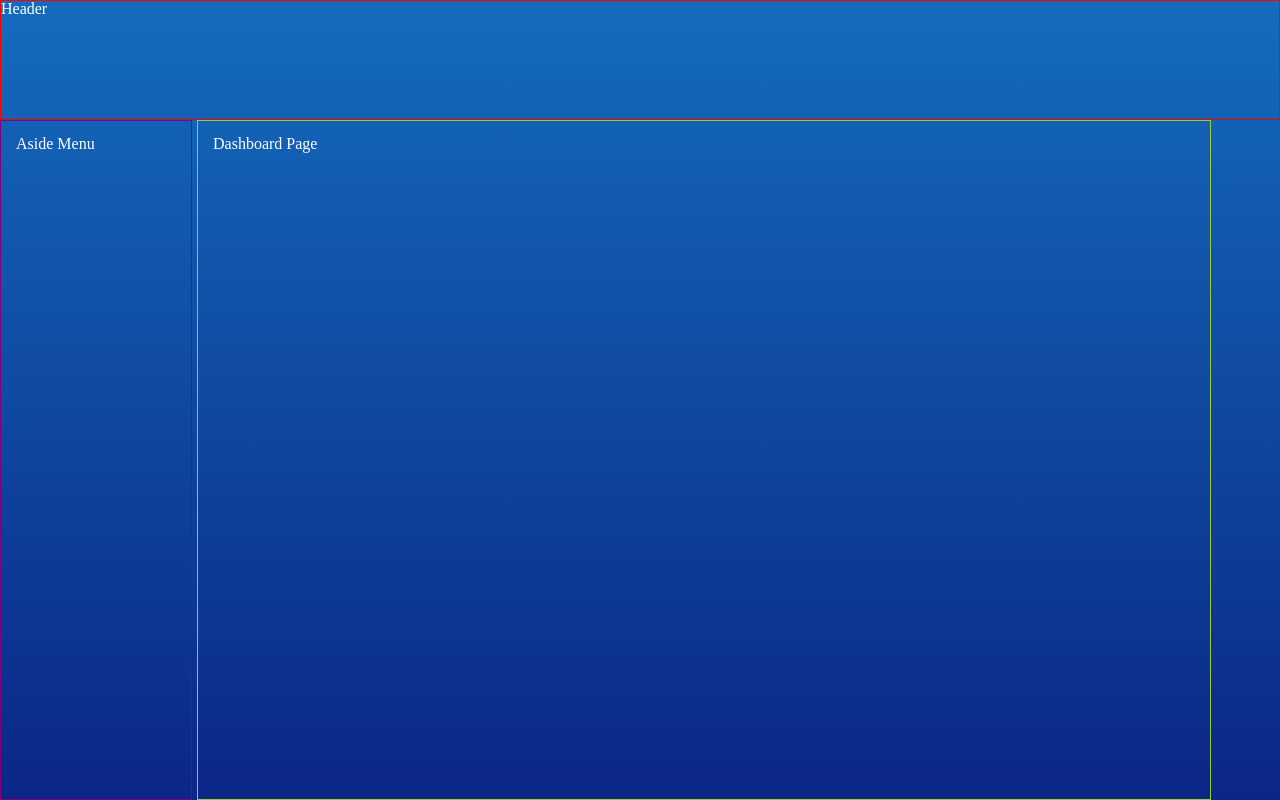
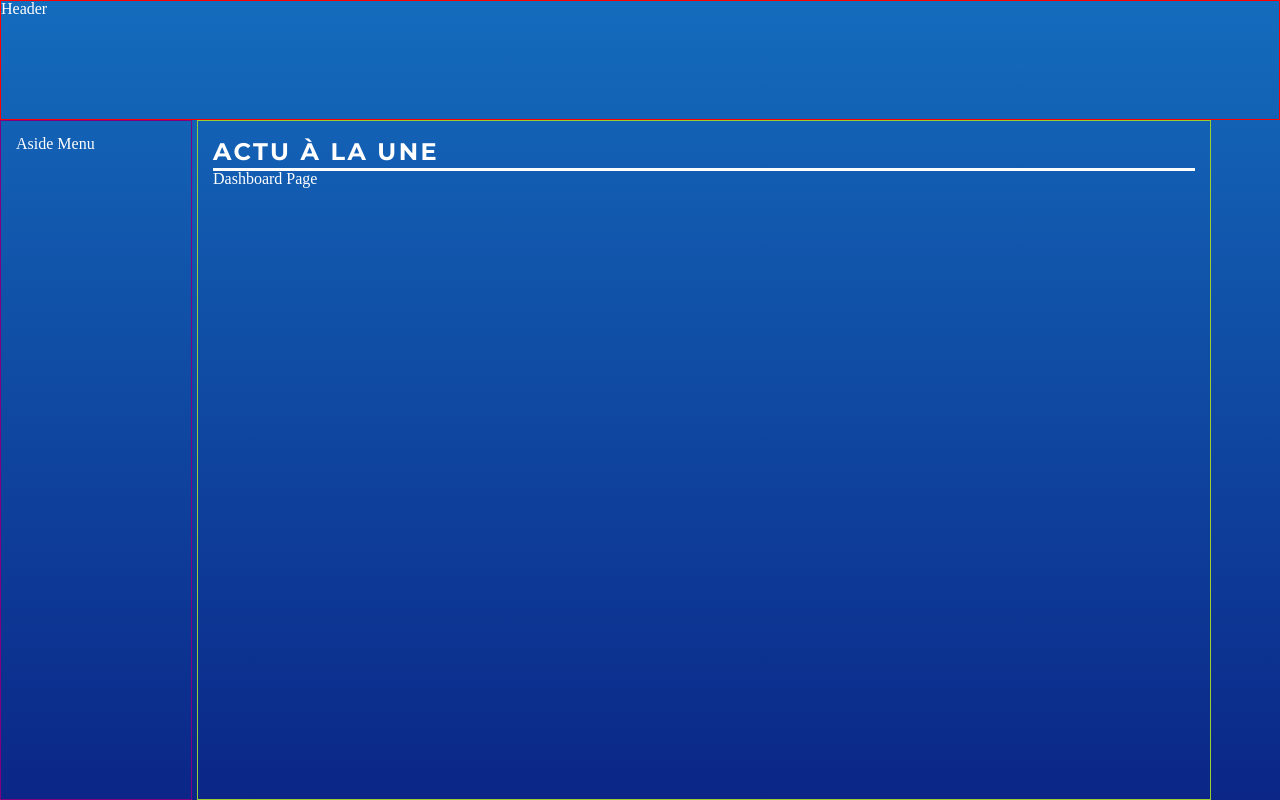
Before and after one commit to narudb/project-north-games-frontend, a React (Create React App) app: page / in a window 1280 px wide. Built offline with nearby package versions, Linux system fonts and the light colour scheme.

Commit message:
Create new folder ui and the reusable component Title

```diff
--- /dev/null
+++ b/src/components/ui/Title.jsx
@@ -0,0 +1,16 @@
+import styled from 'styled-components';
+
+const TitleStyle = styled.h2`
+  font-family: 'Montserrat', sans-serif;
+  color: ${(props) => props.theme.colors.primary};
+  font-style: normal;
+  font-weight: bold;
+  font-size: 24px;
+  line-height: 32px;
+  text-transform: uppercase;
+  letter-spacing: 0.1em;
+  width: 100%;
+  border-bottom: 3px solid #fff;
+`;
+
+export default TitleStyle;
--- a/src/pages/Dashboard.jsx
+++ b/src/pages/Dashboard.jsx
@@ -1,5 +1,6 @@
 import React from 'react';
 import styled from 'styled-components';
+import TitleStyle from '../components/ui/Title';
 
 const DashboardWrapper = styled.div`
   width: 100%;
@@ -10,6 +11,7 @@ const DashboardWrapper = styled.div`
 const Dashboard = () => {
   return (
     <DashboardWrapper>
+      <TitleStyle>Actu à la une</TitleStyle>
       <p>Dashboard Page</p>
     </DashboardWrapper>
   );
```
